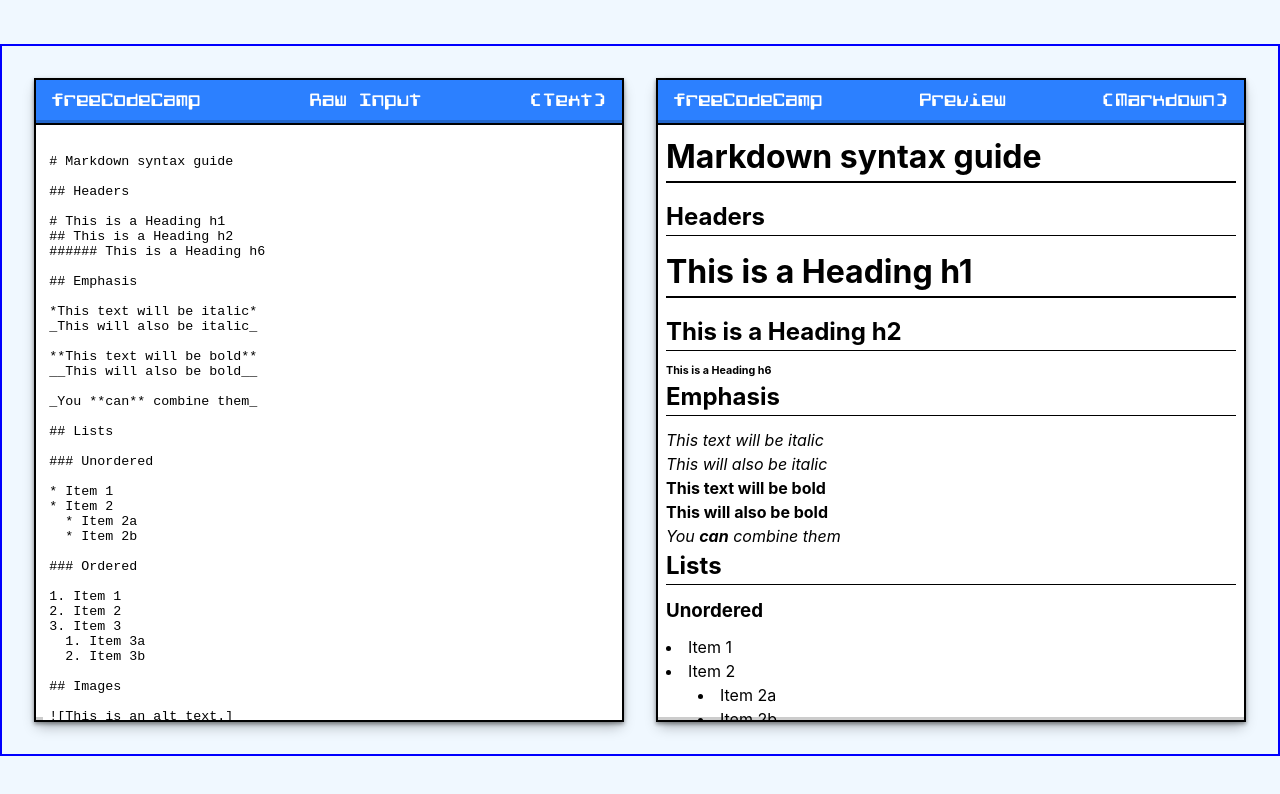
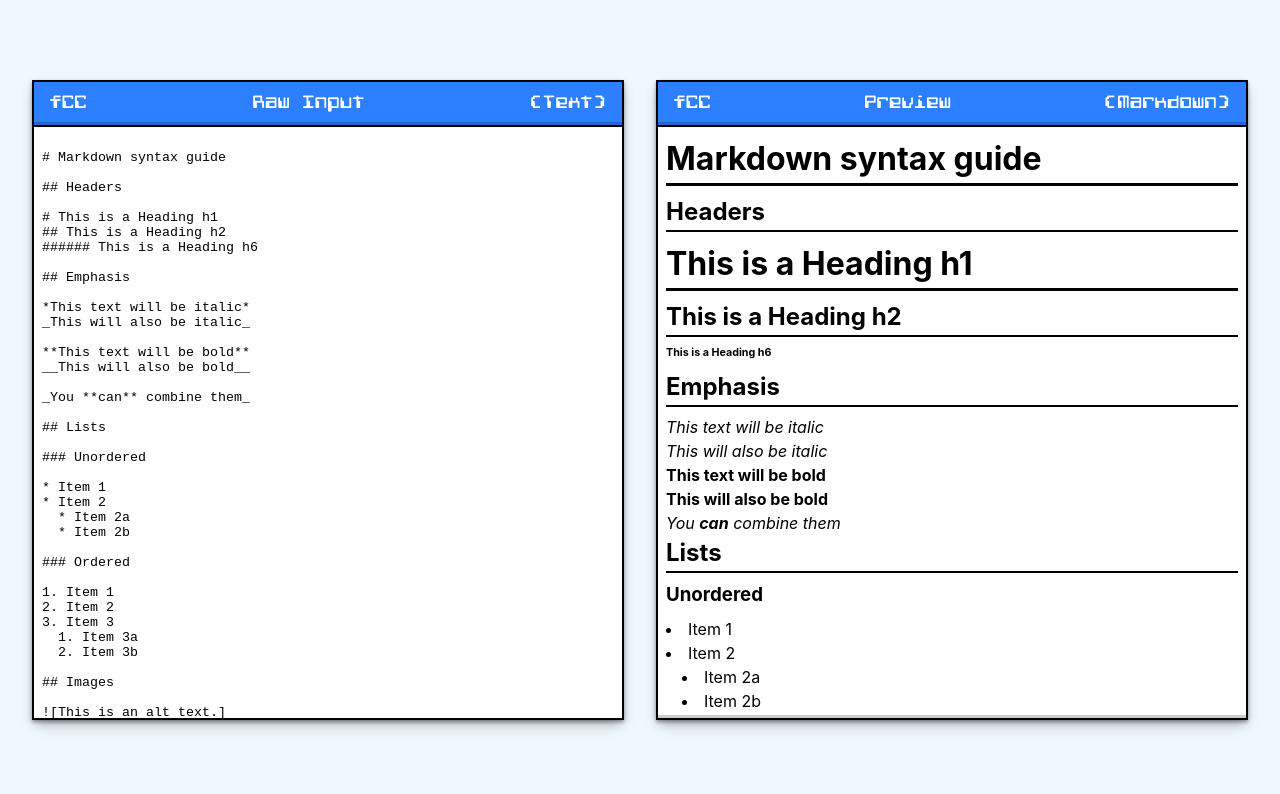
Before and after one commit to weakbox/FCC-Markdown-Previewer, a React (Vite) app: page / in a window 1280 px wide. Shown: the top 794 px of the page. Built offline with nearby package versions, Linux system fonts and the light colour scheme.

Commit message:
Modifed preview CSS.

```diff
--- a/src/App.scss
+++ b/src/App.scss
@@ -1,6 +1,7 @@
 * {
   margin: 0;
   padding: 0;
+  box-sizing: border-box;
 }
 
 @font-face {
@@ -14,6 +15,7 @@
 
 $label-color: rgb(44, 128, 255);
 $page-color: rgb(255, 255, 255);
+$blockquote-color: rgb(33, 97, 194);
 
 @mixin computo-font($color) {
   color: $color;
@@ -55,14 +57,15 @@ $page-color: rgb(255, 255, 255);
   justify-content: space-evenly;
   align-items: stretch;
   gap: 2em;
-  border: 2px solid blue;
   padding: 2em;
 }
 
 .page {
   height: auto;
+  min-height: 200px;
   max-height: 80vh;
   width: 100%;
+  min-width: 360px;
   overflow-y: auto;
   border: 2px solid black;
   box-shadow: rgba(0, 0, 0, 0.4) 0px 2px 4px, rgba(0, 0, 0, 0.3) 0px 7px 13px -3px, rgba(0, 0, 0, 0.2) 0px -3px 0px inset;
@@ -70,75 +73,49 @@ $page-color: rgb(255, 255, 255);
 }
 
 .editor {
-  box-sizing: border-box;
+  display: flex;
   border: none;
-  overflow-y: auto;
-  margin: 0.5em;
+  overflow-y: visible;
   height: 100%;
   width: 100%;
   resize: none;
+  padding: 0.5rem;
 }
 
-.editor, .preview {
-  padding: 0.5em;
+.preview {
+  padding-bottom: 1rem;
+  padding: 0.5rem;
 }
 
+// Items within Markup preview:
 
-
+@mixin preview-spacing() {
+  margin-bottom: 0.5rem;
+}
 
 /* Elements within the Markdown preview: */
-#preview pre {
-  background-color: rgb(244, 253, 255);
-  margin: 1em 0;
-  padding: 0.5em 1em;
-  border: 1px solid black;
-  box-shadow: rgba(33, 35, 38, 0.1) 0px 10px 10px -10px;
-  width: fit-content;
-  max-width: 100%;
-  text-wrap: wrap;
+
+.preview h1 {
+  @include preview-spacing();
+  border-bottom: 3px solid black;
 }
 
-#preview h1 {
+.preview h2 {
+  @include preview-spacing();
   border-bottom: 2px solid black;
-  margin-bottom: 0.5em;
 }
 
-#preview h2 {
-  border-bottom: 1px solid black;
-  margin-bottom: 0.5em;
-}
-
-#preview h3 {
-  margin-bottom: 0.5em;
-}
-
-#preview table, #preview th, #preview td {
-  border: 2px solid black;
-  border-collapse: collapse;
-  padding: 0 0.25em;
-}
-
-#preview table {
-  margin: 1em 0;
-  background-color: white;
-}
-
-#preview blockquote {
-  padding-left: 0.5em;
-  margin-left: 1.5em;
-  margin-top: 0.5em;
-  margin-bottom: 0.5em;
-  color:rgb(8, 80, 80);
-  border-left: 5px solid rgb(8, 80, 80);
+.preview h3, .preview h4, .preview h5, .preview h6 {
+  @include preview-spacing();
 }
 
 #preview ul {
-list-style-type: disc;
-list-style-position: inside;
+  list-style-type: disc;
+  list-style-position: inside;
 }
 
 #preview ul ul {
-  margin-left: 2em;
+  margin-left: 1rem;
 }
 
 #preview ol {
@@ -146,16 +123,44 @@ list-style-position: inside;
   list-style-position: inside;
 }
 
+// Handle indentation of numbered lists?
+
 #preview img {
-  max-width: 200px;
-  margin: 1em 0;
+  max-width: 100%;
+  border: 2px solid black;
+  box-shadow: rgba(0, 0, 0, 0.2) 0px -3px 0px inset;
 }
 
-.acknowledgements {
-  text-align: center;
-  font-size: x-small;
-  padding: 0.25em;
-  background-color: rgb(192, 245, 245);;
+#preview blockquote {
+  @include preview-spacing();
+  padding-left: 1rem;
+  margin-left: 1rem;
+  margin-top: 0.5rem;
+  color: $blockquote-color;
+  border-left: 4px solid $blockquote-color;
+}
+
+#preview table, #preview th, #preview td {
+  border: 2px solid black;
+  border-collapse: collapse;
+  padding: 0.25rem 0.5rem;
+}
+
+#preview table {
+  @include preview-spacing();
+  background-color: aliceblue;
+  box-shadow: rgba(0, 0, 0, 0.2) 0px -3px 0px inset;
+}
+
+#preview pre {
+  @include preview-spacing();
+  background-color:aliceblue;
+  padding: 0.5rem;
+  border: 2px solid black;
+  box-shadow: rgba(0, 0, 0, 0.2) 0px -3px 0px inset;
+  width: fit-content;
+  max-width: 100%;
+  text-wrap: wrap;
 }
 
 @media only screen and (max-width: 1000px) {
--- a/src/App.tsx
+++ b/src/App.tsx
@@ -88,7 +88,7 @@ function App() {
       <div className="page-container">
         <div className="page">
           <div className="label">
-            <p>freeCodeCamp</p>
+            <p>fCC</p>
             <p>Raw Input</p>
             <p>(Text)</p>
           </div>
@@ -101,7 +101,7 @@ function App() {
         </div>
         <div className="page">
           <div className="label">
-            <p>freeCodeCamp</p>
+            <p>fCC</p>
             <p>Preview</p>
             <p>(Markdown)</p>
           </div>
```
